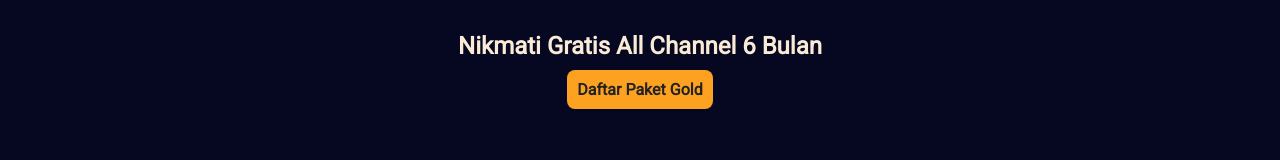
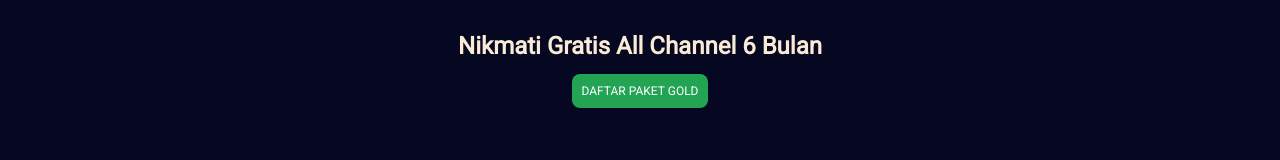
Before and after one commit to iamjekyll/pak_ary_sandy, a React app: page /promo in a window 1280 px wide. Shown: the part 385-545 px from the top of the page. Built offline with nearby package versions, Linux system fonts and the light colour scheme.

Commit message:
button change

```diff
--- a/src/index.css
+++ b/src/index.css
@@ -39,6 +39,21 @@ p {
   margin: 2px 0;
 }
 
+
+#button {
+  /* background-color: #FDA220; */
+  background-color: #23A455;
+  padding: 10px;
+  overflow: hidden;
+  outline: none;
+  font-weight: 300;
+  font-size: 12px;
+  text-transform: uppercase;
+  /* color: #222; */
+  color: #fff;
+  border-radius: 8px;
+}
+
 @media only screen and (max-width: 600px) {
   h1 {
     font-size: 24px;
--- a/src/pages/Promo/Promo.css
+++ b/src/pages/Promo/Promo.css
@@ -49,13 +49,3 @@
 .promo_promonikmat > * {
     flex: 1 1 100%;
 }
-
-#button {
-    background-color: #FDA220;
-    padding: 10px;
-    overflow: hidden;
-    outline: none;
-    font-weight: bold;
-    color: #222;
-    border-radius: 8px;
-}
```
